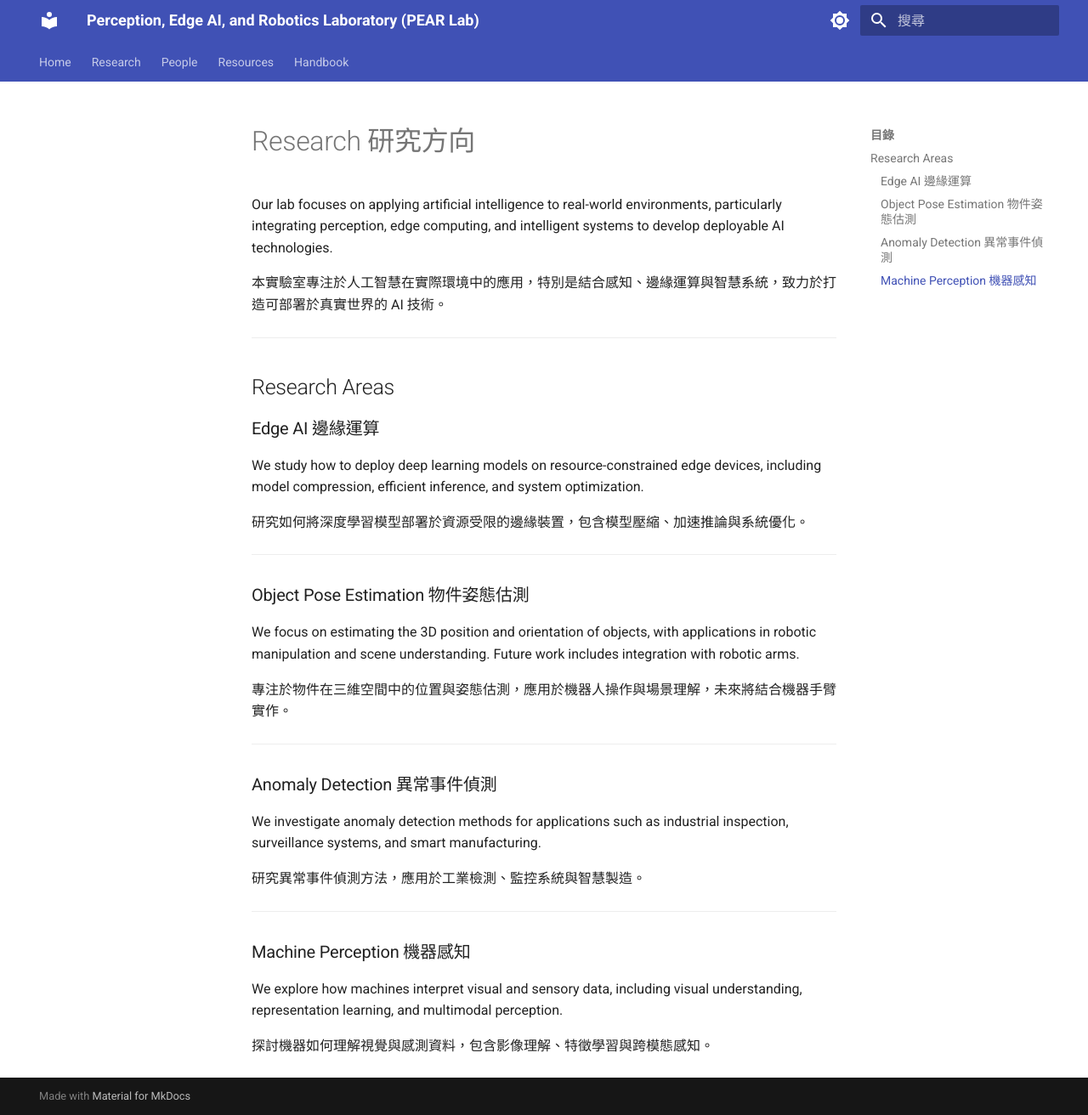
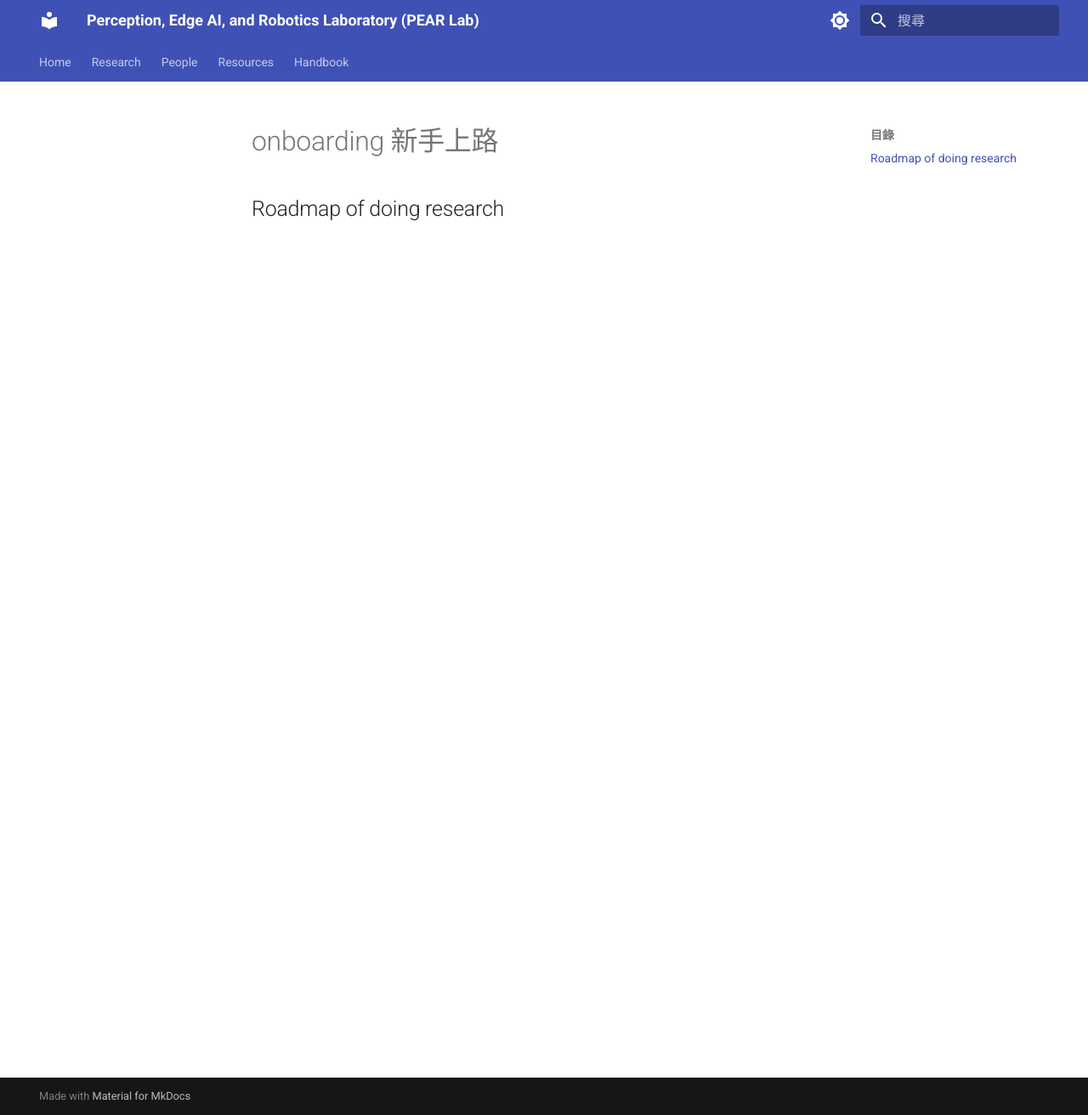
Before and after one commit to Ewz9/lab_handbook, an MkDocs documentation site: the page built from docs/onboarding.md, in a window 1280 px wide and 1312 px high. Shown: the whole window at 85% size. Built offline with MkDocs 1.6.1 and Material for MkDocs 9.7.7, drawn with Linux system fonts in a browser that asks for light colours.

Commit message:
Update onboarding.md

```diff
--- a/docs/onboarding.md
+++ b/docs/onboarding.md
@@ -1,42 +1,3 @@
-# Research 研究方向
+# onboarding 新手上路
 
-Our lab focuses on applying artificial intelligence to real-world environments,
-particularly integrating perception, edge computing, and intelligent systems to
-develop deployable AI technologies.
-
-本實驗室專注於人工智慧在實際環境中的應用，特別是結合感知、邊緣運算與智慧系統，致力於打造可部署於真實世界的 AI 技術。
-
----
-
-## Research Areas
-
-### Edge AI 邊緣運算
-We study how to deploy deep learning models on resource-constrained edge devices,
-including model compression, efficient inference, and system optimization.
-
-研究如何將深度學習模型部署於資源受限的邊緣裝置，包含模型壓縮、加速推論與系統優化。
-
----
-
-### Object Pose Estimation 物件姿態估測
-We focus on estimating the 3D position and orientation of objects, with applications
-in robotic manipulation and scene understanding. Future work includes integration
-with robotic arms.
-
-專注於物件在三維空間中的位置與姿態估測，應用於機器人操作與場景理解，未來將結合機器手臂實作。
-
----
-
-### Anomaly Detection 異常事件偵測
-We investigate anomaly detection methods for applications such as industrial inspection,
-surveillance systems, and smart manufacturing.
-
-研究異常事件偵測方法，應用於工業檢測、監控系統與智慧製造。
-
----
-
-### Machine Perception 機器感知
-We explore how machines interpret visual and sensory data, including visual understanding,
-representation learning, and multimodal perception.
-
-探討機器如何理解視覺與感測資料，包含影像理解、特徵學習與跨模態感知。
+## Roadmap of doing research
```
